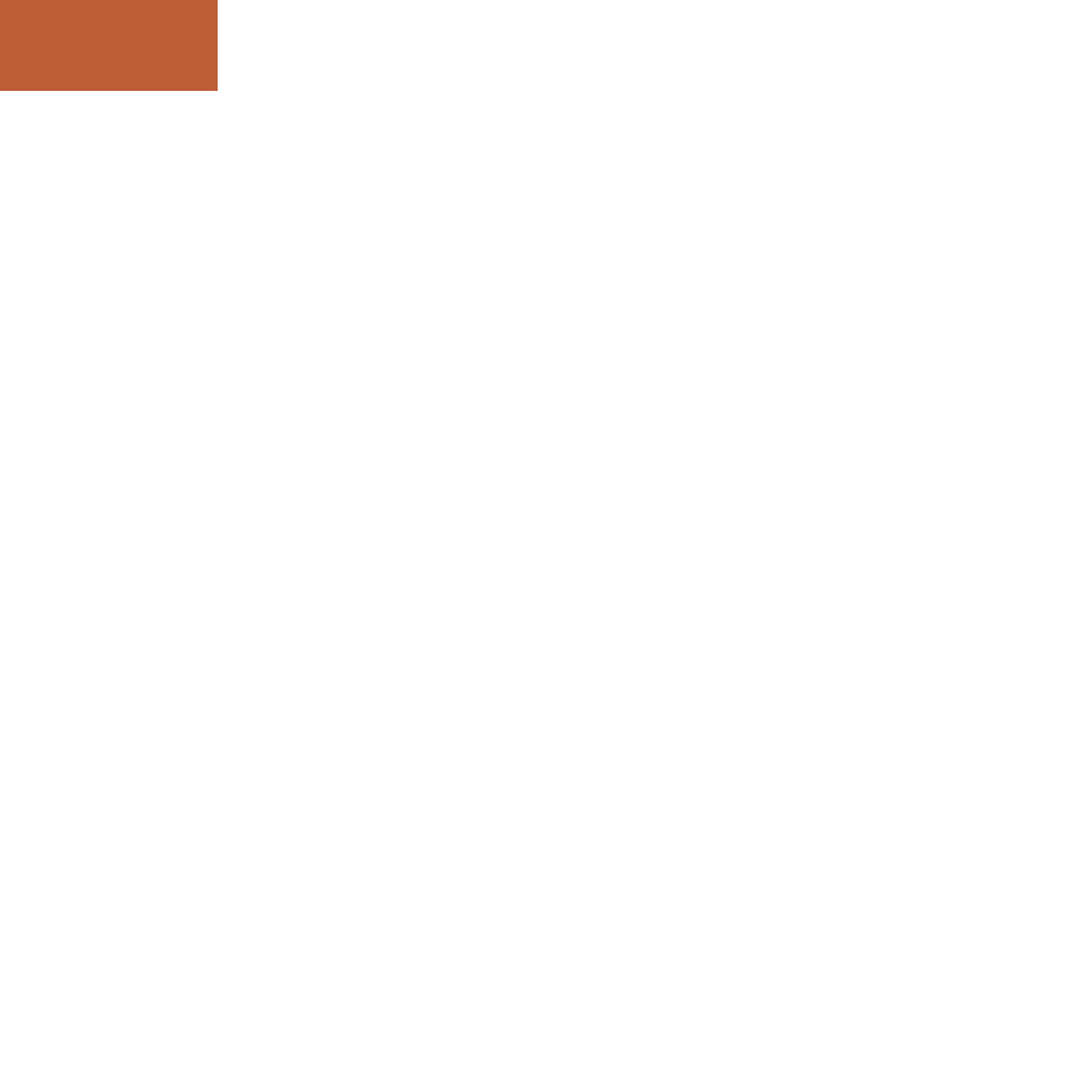
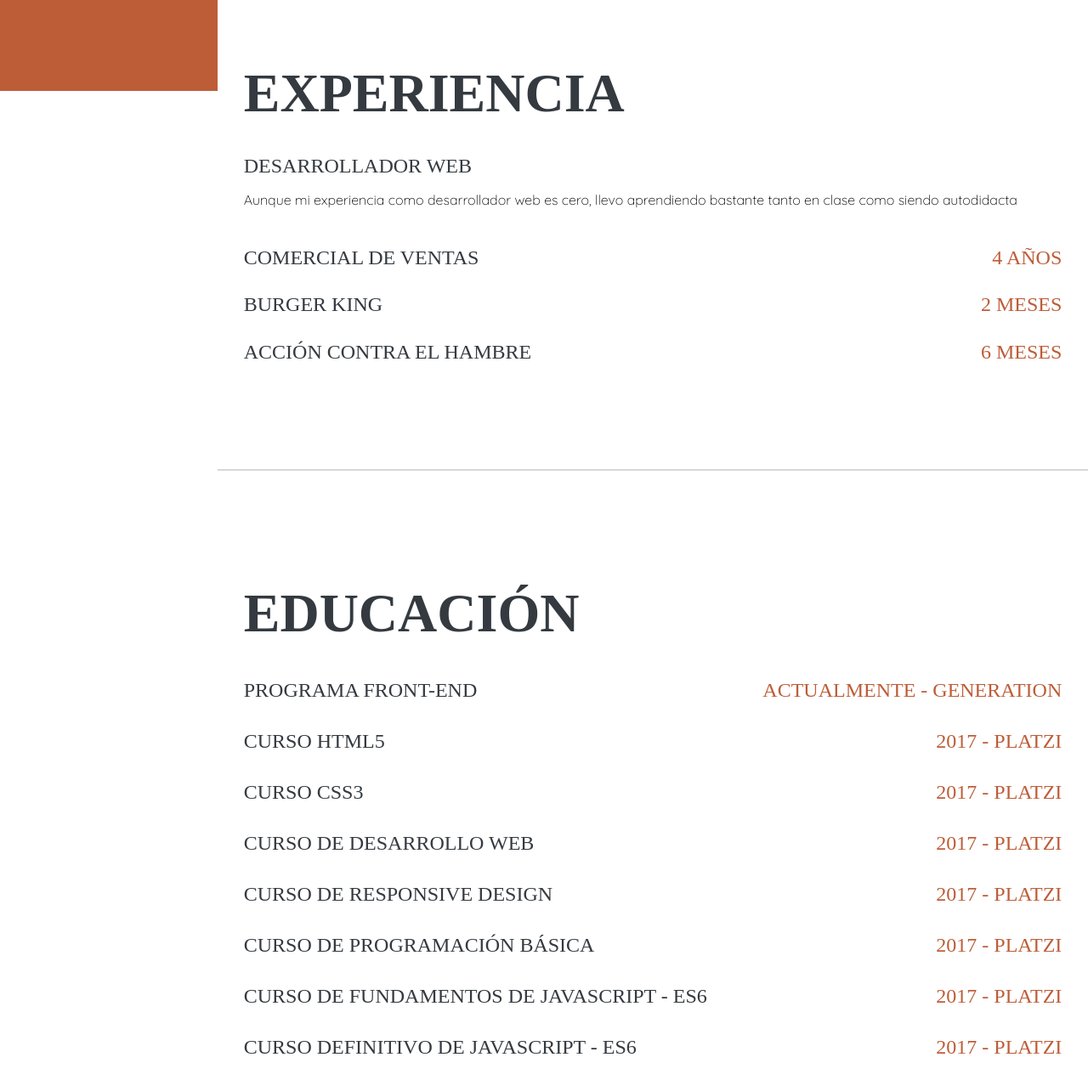
Before and after one commit to GSCordova/Construyendo-miWeb, a plain HTML site: page index.html in a window 1280 px wide. Shown: the part 693-1964 px from the top of the page at 85% size. Before the commit the page ends 800 px from the top, so only its background shows below. Drawn offline with Linux system fonts and the light colour scheme; a web font is replaced by a local one.

Commit message:
Acabado Sobre mi, Experiencia y Educacion, solucionado Bugs

```diff
--- a/css/master.css
+++ b/css/master.css
@@ -1,15 +1,15 @@
-html {
-  width: 100%;
-  height: 100%
-}
 
 body{
   margin: 0;
-  width: 100%;
-  height: 100%;
   background-color: 868e96;
   font-family: 'Quicksand', sans-serif;
   line-height: 1.5;
+}
+
+hr{
+  margin-left: 20%;
+  border: 1px solid #343a40;
+  opacity: 0.2;
 }
 
 #header{
@@ -39,11 +39,8 @@ body{
   color: #fff;
 }
 
-#content{
+#sobremi{
   margin-left: 20%;
-  float: left;
-  height: auto;
-  width: 80%;
 }
 
 .dropdown-content{
@@ -82,6 +79,10 @@ body{
   margin: 0 10px;
 }
 
+.contenidob {
+  padding: 10% 3%;
+}
+
 .contenidob ul{
   padding: 0;
 }
@@ -106,21 +107,7 @@ body{
   border: 2px solid rgba(255,255,255,.2);
 }
 
-.contenido1{
-  position: relative;
-  height: 100%;
-}
-
 /*Prueba font*/
-
-.contenidob{
-  position: absolute;
-  top: 0;
-  bottom: 0;
-  left: 0;
-  right: 0;
-  margin: 20% 10%;
-}
 
 .contenidob h1{
   font-family: 'Saira Extra Condensed',serif;
@@ -161,20 +148,94 @@ body{
 }
 
 
+
+#experiencia{
+  margin-left: 20%
+}
+
+.contenido_experiencia{
+  padding: 10% 3%;
+}
+
+#educacion{
+  margin-left: 20%
+}
+
+.contenido_educacion{
+  padding: 10% 3%;
+}
+
+.contenido_educacion h2{
+  font-family: 'Saira Extra Condensed',serif;
+  font-weight: 700;
+  text-transform: uppercase;
+  font-size: 4em;
+  color: #343a40;
+  margin: 1% auto;
+}
+
+
+
+
+.contenido_experiencia h2{
+  font-family: 'Saira Extra Condensed',serif;
+  font-weight: 700;
+  text-transform: uppercase;
+  font-size: 4em;
+  color: #343a40;
+  margin: 1% auto;
+}
+
+.contenido_experiencia p {
+  display: inline-block;
+  margin: 1% auto;
+}
+
+.exp1{
+  font-family: 'Saira Extra Condensed',serif;
+  text-transform: uppercase;
+  font-size: 1.5em;
+  color: #343a40;
+  width: 100%;
+}
+
+.exp1 span{
+  float: right;
+  color: #bd5d38;
+}
+
+.exp2{
+  float: right;
+  color: #bd5d38;
+  font-size: 1rem;
+  font-weight: 400;
+  line-height: 1.5;
+  margin: auto;
+}
+
+
+
+
+
 @media screen and (max-width: 950px){
   #user{
     display: none;
   }
-  #content{
+  #sobremi{
     margin-top: 7.4%;
     margin-left: 0;
     width: 100%;
 
   }
-  .contenido1{
-    margin: 5% 3%;
-    position: initial;
+
+  #experiencia, #educacion{
+    margin-left: 0;
   }
+
+  hr{
+    margin-left: 0;
+  }
+
   .contenidob{
     position: initial;
     margin: initial;
--- a/index.html
+++ b/index.html
@@ -4,7 +4,6 @@
     <meta charset="utf-8">
     <title>Gian-Web</title>
     <meta name="viewport" content="width=device-width, initial-scale=1, shrink-to-fit=no">
-    <meta name="description" content="">
     <meta name="author" content="Gianmarco D. Segura Cordova">
     <link href="https://fonts.googleapis.com/css?family=Quicksand:300" rel="stylesheet">
     <link href="https://fonts.googleapis.com/css?family=Saira+Extra+Condensed:100,200,300,400,500,600,700,800,900" rel="stylesheet">
@@ -23,33 +22,36 @@
 
           <a class="icono_header2" onclick="myFunction()"><i class="fa fa-bars fa-lg"></i></a>
             <div id="myDropdown" class="dropdown-content">
-              <a href="#">Sobre Mí</a>
-              <a href="#">Experiencia</a>
+              <a href="#sobremi">Sobre Mí</a>
+              <a href="#experiencia">Experiencia</a>
               <a href="#">Educación</a>
               <a href="#">Aptitudes</a>
               <a href="#">Portfolio</a>
             </div>
         </h2>
       </header>
-    <!--Básico-->
+    <!--Body-->
+    <!--Menu Izq-->
       <section id="user">
         <div class="container-user">
           <div class="img-content">
             <img src="images/yo.jpg" alt="error_imagen">
           </div>
-          <h3><a href="#content">Sobre Mí</a></h3>
-          <h3><a href="#">Experiencia</a></h3>
+          <h3><a href="#sobremi">Sobre Mí</a></h3>
+          <h3><a href="#experiencia">Experiencia</a></h3>
           <h3><a href="#">Educación</a></h3>
           <h3><a href="#">Aptitudes</a></h3>
           <h3><a href="#">Portfolio</a></h3>
         </div>
       </section>
-      <section id="content">
-        <section class="contenido1">
+    <!--Sobre Mí-->
+      <section id="sobremi">
         <div class="contenidob">
           <h1>Gianmarco <span>Segura</span></h1>
           <p class="p1">Madrid, 622160097 - <a href="mailto:GSCordova7@gmail.com">GSCordova7@gmail.com</a></p>
-            <p>Soy Desarrolador Front-End y tengo 26 años. Desde pequeño siempre me ha gustado todo lo relacionado con informática, primero como afición y ahora también como actividad laboral. Me considero una persona comprometida, proactiva y responsable. </p>
+          <p>Soy Desarrolador Front-End y tengo 26 años. Desde pequeño siempre me ha gustado todo lo relacionado
+            con la informática, primero como afición y ahora también como actividad laboral. Me considero una
+            persona comprometida, proactiva y responsable. </p>
           <ul>
             <li><a href="https://github.com/GSCordova"><i class="fa fa-github fa-3x"></i></a></li>
             <li><a href="https://twitter.com/Gianmaarco"><i class="fa fa-twitter fa-3x"></i></a></li>
@@ -57,13 +59,65 @@
           </ul>
         </div>
       </section>
+      <hr>
+    <!--Experiencia-->
+      <section id="experiencia">
+        <div class="contenido_experiencia">
+          <h2>Experiencia</h2>
+          <div class="">
+            <p class="exp1">Desarrollador Web</p>
+            <p style="margin:0 auto 3% auto">Aunque mi experiencia como desarrollador web es cero, llevo aprendiendo bastante
+            tanto en clase como siendo autodidacta</p>
+          </div>
+          <div class="">
+            <p class="exp1">Comercial de Ventas<span>4 años</span></p>
+          </div>
+          <div class="">
+            <p class="exp1">Burger King<span>2 meses</span></p>
+          </div>
+          <div class="">
+            <p class="exp1">Acción contra el hambre<span>6 meses</span></p>
+          </div>
+
+        </div>
+      </section>
+      <hr>
+    <!--Educación-->
+      <section id="educacion">
+        <div class="contenido_educacion">
+          <h2>Educación</h2>
+          <div class="">
+            <p class="exp1">Programa Front-End<span>Actualmente - Generation</span></p>
+          </div>
+          <div class="">
+            <p class="exp1">Curso HTML5<span>2017 - Platzi</span></p>
+          </div>
+          <div class="">
+            <p class="exp1">Curso CSS3<span>2017 - Platzi</span></p>
+          </div>
+          <div class="">
+            <p class="exp1">Curso de Desarrollo Web<span>2017 - Platzi</span></p>
+          </div>
+          <div class="">
+            <p class="exp1">Curso de Responsive Design<span>2017 - Platzi</span></p>
+          </div>
+          <div class="">
+            <p class="exp1">Curso de Programación Básica<span>2017 - Platzi</span></p>
+          </div>
+          <div class="">
+            <p class="exp1">Curso de Fundamentos de Javascript - ES6<span>2017 - Platzi</span></p>
+          </div>
+          <div class="">
+            <p class="exp1">Curso definitivo de Javascript - ES6<span>2017 - Platzi</span></p>
+          </div>
+          <div class="">
+            <p class="exp1">Curso de Bootstrap 4<span>2017 - Platzi</span></p>
+          </div>
+
+        </div>
       </section>
 
 
-    <script type="text/javascript">
-      function myFunction(){
-        document.getElementById("myDropdown").classList.toggle("show");
-      }
-    </script>
+    <script type="text/javascript" src="./js/master.js"></script>
   </body>
 </html>
--- /dev/null
+++ b/js/master.js
@@ -0,0 +1,5 @@
+
+
+function myFunction(){
+  document.getElementById("myDropdown").classList.toggle("show");
+}
```
Lines whose indentation alone changed are shown as unchanged.
